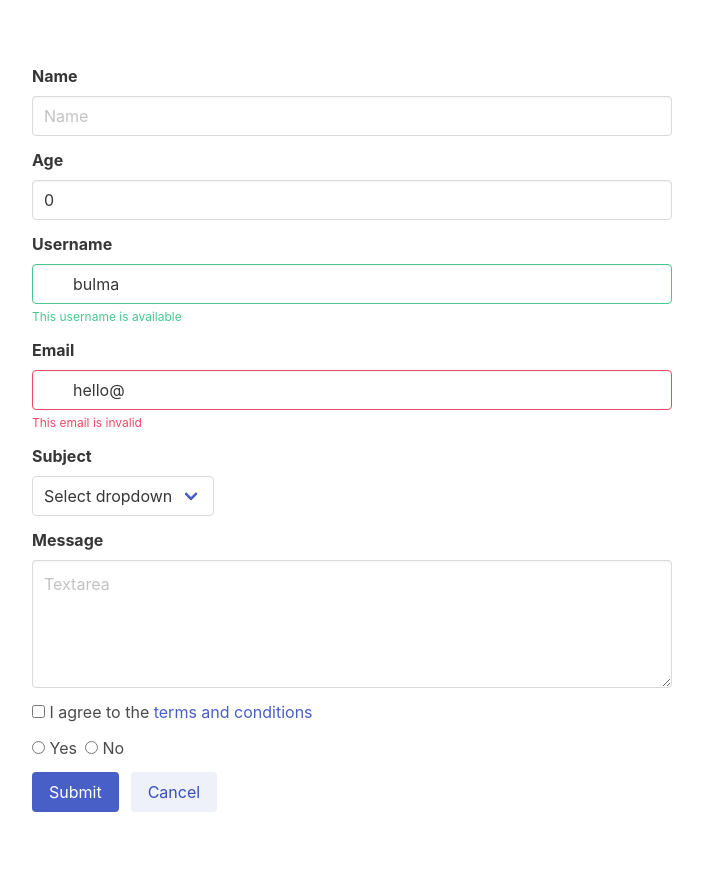
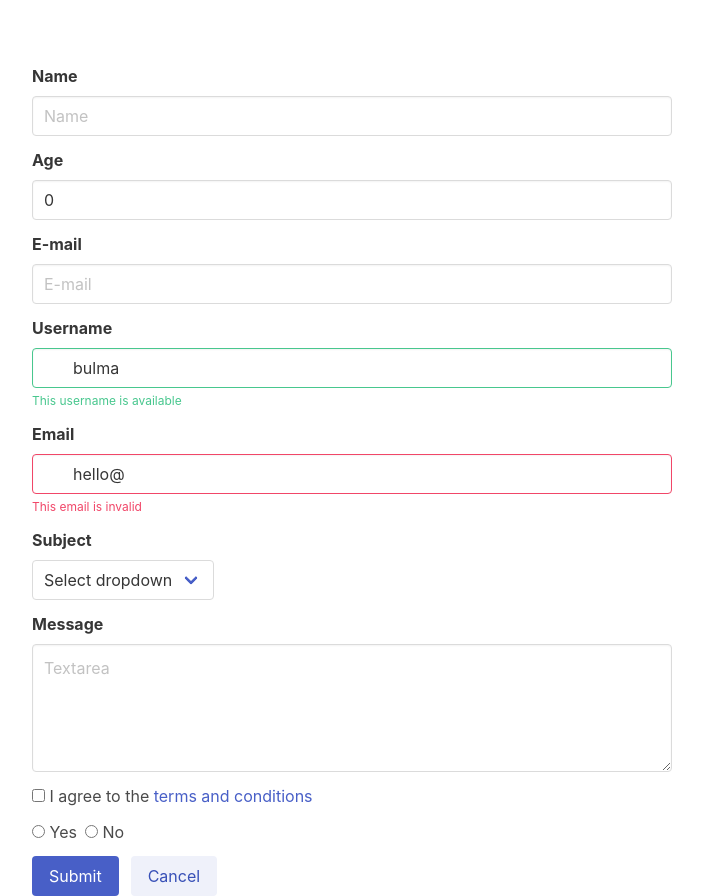
Before and after one commit to TheAwesomeStorm/vue-form-validation, a Vue app: page / in a window 1280 px wide. Shown: the whole page, without its empty margins (288-991 px from the left). Before the commit the page ends 812 px from the top, so only its background shows below. Built offline with nearby package versions, Linux system fonts and the light colour scheme.

Commit message:
Added Vuelidation package to validate forms

```diff
--- a/package.json
+++ b/package.json
@@ -11,6 +11,8 @@
     "prettier-fix": "prettier --write --ignore-path .gitignore ."
   },
   "dependencies": {
+    "@vuelidate/core": "^2.0.0-alpha.43",
+    "@vuelidate/validators": "^2.0.0-alpha.31",
     "vue": "^3.2.37"
   },
   "devDependencies": {
--- a/src/App.vue
+++ b/src/App.vue
@@ -5,7 +5,7 @@
 </script>
 
 <template>
-  <BaseForm class="base-form" />
+  <BaseForm />
 </template>
 
 <style scoped></style>
--- a/src/components/BaseForm.vue
+++ b/src/components/BaseForm.vue
@@ -1,6 +1,7 @@
 <template>
-  <BaseInput label="Name" v-model:input-value="user.name" type="text" />
-  <BaseInput label="Age" v-model:input-value="user.age" type="number" />
+  <BaseInput label="Name" v-model="user.name" type="text" />
+  <BaseInput label="Age" v-model="user.age" type="number" />
+  <BaseInput label="E-mail" v-model="user.email" type="email" />
 
   <div class="field">
     <label class="label">Username</label>
@@ -82,7 +83,7 @@
   </div>
 
   <div class="field is-grouped">
-    <div class="control">
+    <div class="control" @click="submit">
       <button class="button is-link">Submit</button>
     </div>
     <div class="control">
@@ -91,9 +92,13 @@
   </div>
 </template>
 
-<script>
+<script lang="ts">
   import BaseInput from './BaseInput.vue';
-  export default {
+  import useVuelidate from '@vuelidate/core';
+  import { required, email } from '@vuelidate/validators';
+  import { defineComponent } from 'vue';
+
+  export default defineComponent({
     name: 'BaseForm',
     components: { BaseInput },
     data() {
@@ -101,10 +106,31 @@
         user: {
           name: '',
           age: 0,
+          email: '',
         },
       };
     },
-  };
+    methods: {
+      submit() {
+        if (this.v$.$invalid) return;
+        console.log(this.user);
+      },
+    },
+    validations() {
+      return {
+        user: {
+          name: { required },
+          age: { required },
+          email: { required, email },
+        },
+      };
+    },
+    setup() {
+      return {
+        v$: useVuelidate(),
+      };
+    },
+  });
 </script>
 
 <style scoped></style>
--- a/src/components/BaseInput.vue
+++ b/src/components/BaseInput.vue
@@ -6,8 +6,8 @@
       name="base-input"
       v-bind="$attrs"
       :placeholder="label"
-      :value="inputValue"
-      @input="$emit('update:inputValue', $event.target.value)"
+      :value="$attrs.modelValue"
+      @input="$emit('update:modelValue', $event.target.value)"
     />
   </div>
 </template>
@@ -15,17 +15,13 @@
 <script>
   export default {
     name: 'BaseInput',
-    emits: ['update:inputValue'],
+    emits: ['update:modelValue'],
     props: {
       label: {
         type: String,
         default: '',
         required: true,
       },
-      inputValue: {
-        type: [String, Number],
-        default: '',
-      },
     },
   };
 </script>
```
Also changed, not shown: 1 other file (tests, documents, lock files or other folders).
